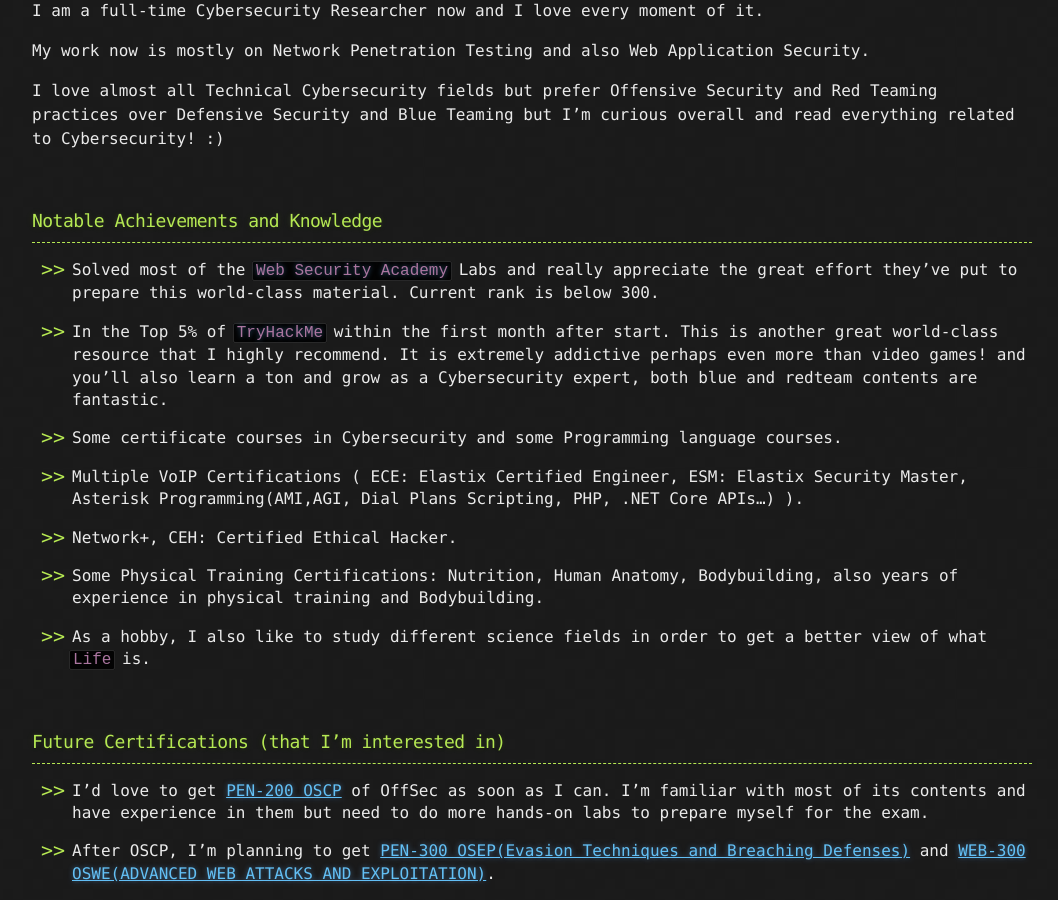
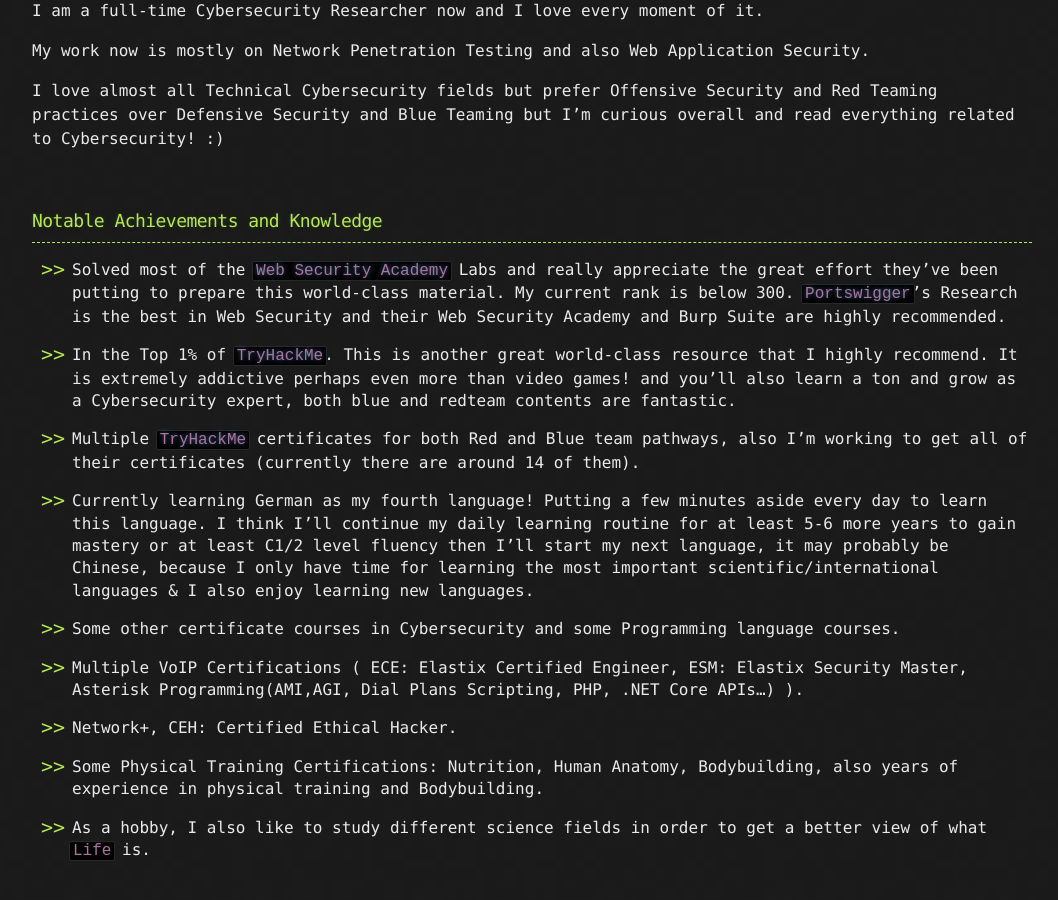
Before and after one commit to CamoCatX/camocatx.github.io, a Jekyll site: the page built from about.md, in a window 1280 px wide and 900 px high, scrolled down 1128 px. Shown: the whole window, without its empty margins (108-1166 px from the left). Built offline with Jekyll 4.4.1, drawn with Linux system fonts in a browser that asks for light colours.

Commit message:
Update about page

```diff
--- a/about.md
+++ b/about.md
@@ -47,11 +47,15 @@ I love almost all Technical Cybersecurity fields but prefer Offensive Security a
 ### Notable Achievements and Knowledge
 * * *
 
-* Solved most of the <a href="https://portswigger.net/web-security/learning-path" class="no-decoration"><code class="language-plaintext highlighter-rouge">Web Security Academy</code></a> Labs and really appreciate the great effort they've put to prepare this world-class material. Current rank is below 300.
+* Solved most of the <a href="https://portswigger.net/web-security/learning-path" class="no-decoration"><code class="language-plaintext highlighter-rouge">Web Security Academy</code></a> Labs and really appreciate the great effort they've been putting to prepare this world-class material. My current rank is below 300. <a href="https://portswigger.net" class="no-decoration"><code class="language-plaintext highlighter-rouge">Portswigger</code></a>'s Research is the best in Web Security and their Web Security Academy and Burp Suite are highly recommended.
 
-* In the Top 5% of <a href="https://tryhackme.com" class="no-decoration"><code class="language-plaintext highlighter-rouge">TryHackMe</code></a> within the first month after start. This is another great world-class resource that I highly recommend. It is extremely addictive perhaps even more than video games! and you'll also learn a ton and grow as a Cybersecurity expert, both blue and redteam contents are fantastic.
+* In the Top 1% of <a href="https://tryhackme.com" class="no-decoration"><code class="language-plaintext highlighter-rouge">TryHackMe</code></a>. This is another great world-class resource that I highly recommend. It is extremely addictive perhaps even more than video games! and you'll also learn a ton and grow as a Cybersecurity expert, both blue and redteam contents are fantastic.
 
-* Some certificate courses in Cybersecurity and some Programming language courses.
+* Multiple <a href="https://tryhackme.com" class="no-decoration"><code class="language-plaintext highlighter-rouge">TryHackMe</code></a> certificates for both Red and Blue team pathways, also I'm working to get all of their certificates (currently there are around 14 of them).
+
+* Currently learning German as my fourth language! Putting a few minutes aside every day to learn this language. I think I'll continue my daily learning routine for at least 5-6 more years to gain mastery or at least C1/2 level fluency then I'll start my next language, it may probably be Chinese, because I only have time for learning the most important scientific/international languages & I also enjoy learning new languages.
+
+* Some other certificate courses in Cybersecurity and some Programming language courses.
 
 * Multiple VoIP Certifications ( ECE: Elastix Certified Engineer, ESM: Elastix Security Master, Asterisk Programming(AMI,AGI, Dial Plans Scripting, PHP, .NET Core APIs...) ).
 
```
